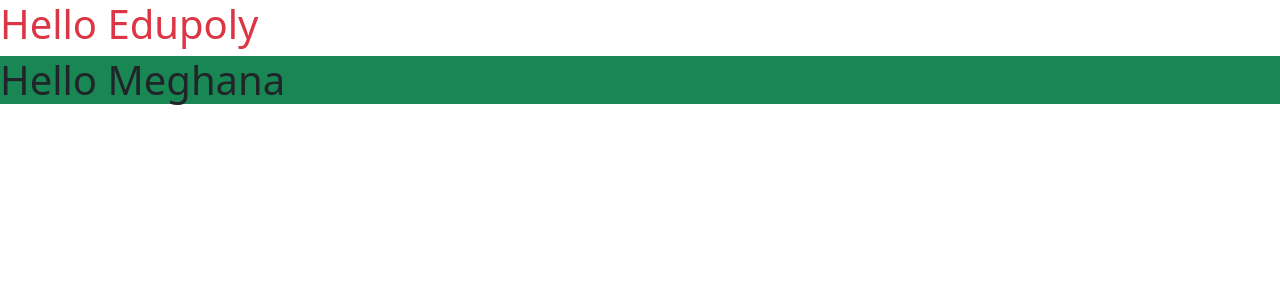
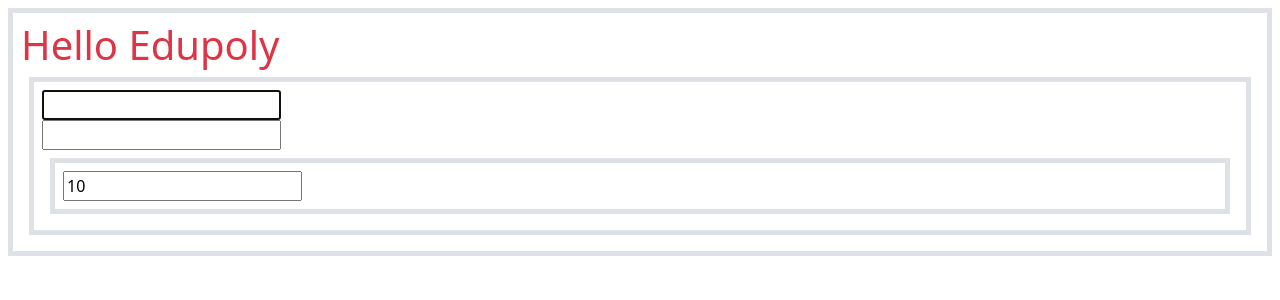
Before and after one commit to edupoly/rb55, a React (Vite) app: page / in a window 1280 px wide. Shown: the top 300 px of the page. Built offline with nearby package versions, Linux system fonts and the light colour scheme.

Commit message:
ref-hooks

```diff
--- /dev/null
+++ b/src/Another.jsx
@@ -0,0 +1,11 @@
+import React from "react";
+
+function Another({ a, ref }) {
+  return (
+    <div className="border border-5 p-2 m-2">
+      <input type="text" ref={ref} value={a} />
+    </div>
+  );
+}
+
+export default Another;
--- a/src/App.jsx
+++ b/src/App.jsx
@@ -1,10 +1,11 @@
 import "./App.css";
+import Textbox from "./Textbox";
 
 function App() {
   return (
-    <div>
+    <div className="border border-5 p-2 m-2">
       <h1 className="text-danger">Hello Edupoly</h1>
-      <h1 className="bg-success">Hello Meghana</h1>
+      <Textbox></Textbox>
     </div>
   );
 }
--- /dev/null
+++ b/src/Textbox.jsx
@@ -0,0 +1,44 @@
+import React, { useEffect, useRef } from "react";
+import Another from "./Another";
+
+function Textbox() {
+  var x = useRef();
+  var y = useRef();
+  var z = useRef();
+  useEffect(() => {
+    x.current.focus();
+  }, []);
+  function checkEnter(ev) {
+    if (ev.key === "Enter") {
+      y.current.focus();
+    }
+  }
+  function checkEnter2(ev) {
+    if (ev.key === "Enter") {
+      z.current.focus();
+    }
+  }
+  return (
+    <div className="border border-5 p-2 m-2">
+      <input
+        type="text"
+        ref={x}
+        onKeyUp={(e) => {
+          checkEnter(e);
+        }}
+      />
+      <br />
+      <input
+        type="text"
+        ref={y}
+        onKeyUp={(e) => {
+          checkEnter2(e);
+        }}
+      />
+      <br />
+      <Another a={10} ref={z}></Another>
+    </div>
+  );
+}
+
+export default Textbox;
```
